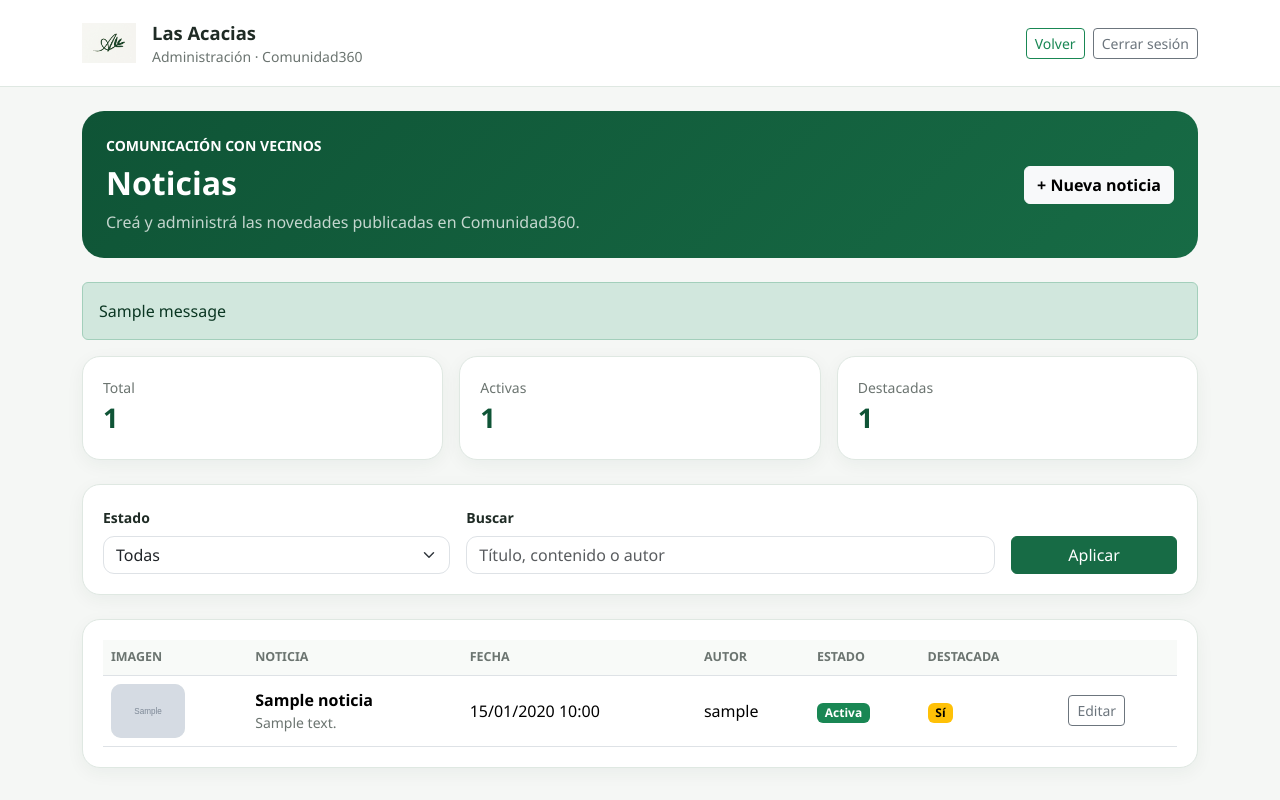
After one commit to rodrigocesantiago-arg/LasAcaciasHudson, a Django app: page /administracion/noticias/ in a window 1280 px wide. The commit adds this page. Run offline with Django 5.2, Linux system fonts and the light colour scheme; a user stored in the database is signed in; tables that the repository leaves empty hold one stand-in row (values such as "Sample post"); grey boxes marked "Sample" are stand-in pictures; one stand-in notice (Sample message) is shown.

Commit message:
Agregar gestion de noticias en administracion

```diff
--- /dev/null
+++ b/backend/core/administracion_noticias_views.py
@@ -0,0 +1,143 @@
+from django.contrib import messages
+from django.db.models import Q
+from django.shortcuts import get_object_or_404, redirect, render
+
+from .administracion_views import superuser_required
+from .models import Noticia
+
+
+def _datos_post(request):
+    return {
+        "titulo": request.POST.get("titulo", "").strip(),
+        "contenido": request.POST.get("contenido", "").strip(),
+        "activa": request.POST.get("activa") == "on",
+        "destacada": request.POST.get("destacada") == "on",
+    }
+
+
+@superuser_required
+def administracion_noticias(request):
+    estado = request.GET.get("estado", "").strip()
+    q = request.GET.get("q", "").strip()
+
+    noticias = Noticia.objects.select_related("autor").all()
+
+    if estado == "activas":
+        noticias = noticias.filter(activa=True)
+    elif estado == "inactivas":
+        noticias = noticias.filter(activa=False)
+    elif estado == "destacadas":
+        noticias = noticias.filter(destacada=True)
+    else:
+        estado = ""
+
+    if q:
+        noticias = noticias.filter(
+            Q(titulo__icontains=q)
+            | Q(contenido__icontains=q)
+            | Q(autor__username__icontains=q)
+        )
+
+    noticias = noticias.order_by("-fecha_publicacion")
+
+    return render(
+        request,
+        "core/administracion_noticias.html",
+        {
+            "noticias": noticias,
+            "filtros": {"estado": estado, "q": q},
+            "total": noticias.count(),
+            "activas": noticias.filter(activa=True).count(),
+            "destacadas": noticias.filter(destacada=True).count(),
+        },
+    )
+
+
+@superuser_required
+def administracion_noticia_nueva(request):
+    if request.method == "POST":
+        datos = _datos_post(request)
+
+        if not datos["titulo"] or not datos["contenido"]:
+            messages.error(request, "El título y el contenido son obligatorios.")
+            return render(
+                request,
+                "core/administracion_noticia_form.html",
+                {"modo": "nueva", "datos": datos},
+            )
+
+        noticia = Noticia.objects.create(
+            titulo=datos["titulo"],
+            contenido=datos["contenido"],
+            imagen=request.FILES.get("imagen"),
+            destacada=datos["destacada"],
+            activa=datos["activa"],
+            autor=request.user,
+        )
+        messages.success(request, "Noticia creada correctamente.")
+        return redirect("administracion_noticia_editar", noticia_id=noticia.id)
+
+    return render(
+        request,
+        "core/administracion_noticia_form.html",
+        {"modo": "nueva", "datos": {"activa": True, "destacada": False}},
+    )
+
+
+@superuser_required
+def administracion_noticia_editar(request, noticia_id):
+    noticia = get_object_or_404(Noticia, pk=noticia_id)
+
+    if request.method == "POST":
+        datos = _datos_post(request)
+
+        if not datos["titulo"] or not datos["contenido"]:
+            messages.error(request, "El título y el contenido son obligatorios.")
+            return render(
+                request,
+                "core/administracion_noticia_form.html",
+                {"modo": "editar", "noticia": noticia, "datos": datos},
+            )
+
+        noticia.titulo = datos["titulo"]
+        noticia.contenido = datos["contenido"]
+        noticia.activa = datos["activa"]
+        noticia.destacada = datos["destacada"]
+
+        if request.FILES.get("imagen"):
+            noticia.imagen = request.FILES["imagen"]
+
+        if request.POST.get("eliminar_imagen") == "on":
+            noticia.imagen = None
+
+        noticia.save()
+        messages.success(request, "Noticia actualizada correctamente.")
+        return redirect("administracion_noticia_editar", noticia_id=noticia.id)
+
+    return render(
+        request,
+        "core/administracion_noticia_form.html",
+        {
+            "modo": "editar",
+            "noticia": noticia,
+            "datos": {
+                "titulo": noticia.titulo,
+                "contenido": noticia.contenido,
+                "activa": noticia.activa,
+                "destacada": noticia.destacada,
+            },
+        },
+    )
+
+
+@superuser_required
+def administracion_noticia_eliminar(request, noticia_id):
+    noticia = get_object_or_404(Noticia, pk=noticia_id)
+
+    if request.method == "POST":
+        titulo = noticia.titulo
+        noticia.delete()
+        messages.success(request, f'La noticia "{titulo}" fue eliminada.')
+        return redirect("administracion_noticias")
+
+    return redirect("administracion_noticia_editar", noticia_id=noticia.id)
--- a/backend/core/templates/core/administracion_dashboard.html
+++ b/backend/core/templates/core/administracion_dashboard.html
@@ -40,7 +40,7 @@ body{background:var(--bg);color:var(--tx);font-family:"Segoe UI",Arial,sans-seri
 <div class="col-md-6 col-xl-3"><a class="action" href="{% url 'administracion_reclamos' %}"><div class="icon">📝</div><div class="at">Reclamos</div><div class="muted small mt-1">Seguimiento y respuestas.</div></a></div>
 <div class="col-md-6 col-xl-3"><a class="action" href="{% url 'administracion_sum_historial' %}"><div class="icon">📅</div><div class="at">SUM</div><div class="muted small mt-1">Histórico, filtros y seguimiento de reservas.</div></a></div>
 <div class="col-md-6 col-xl-3"><a class="action" href="{% url 'administracion_encomiendas' %}"><div class="icon">📦</div><div class="at">Encomiendas</div><div class="muted small mt-1">Recepción y entregas.</div></a></div>
-<div class="col-md-6 col-xl-3"><a class="action" href="/admin/core/noticia/"><div class="icon">📰</div><div class="at">Noticias</div><div class="muted small mt-1">Publicaciones para vecinos.</div></a></div>
+<div class="col-md-6 col-xl-3"><a class="action" href="{% url 'administracion_noticias' %}"><div class="icon">📰</div><div class="at">Noticias</div><div class="muted small mt-1">Publicaciones para vecinos.</div></a></div>
 <div class="col-md-6 col-xl-3"><a class="action" href="/admin/core/documento/"><div class="icon">📄</div><div class="at">Documentos</div><div class="muted small mt-1">Archivos y reglamentos.</div></a></div>
 <div class="col-md-6 col-xl-3"><a class="action" href="/admin/core/contactoutil/"><div class="icon">☎️</div><div class="at">Contactos útiles</div><div class="muted small mt-1">Teléfonos y servicios.</div></a></div>
 </div>
--- /dev/null
+++ b/backend/core/templates/core/administracion_noticias.html
@@ -0,0 +1,68 @@
+{% load static %}
+<!DOCTYPE html>
+<html lang="es">
+<head>
+<meta charset="UTF-8">
+<meta name="viewport" content="width=device-width, initial-scale=1">
+<title>Noticias | Administración | Las Acacias</title>
+<link href="https://cdn.jsdelivr.net/npm/bootstrap@5.3.3/dist/css/bootstrap.min.css" rel="stylesheet">
+<style>
+:root{--g:#176b45;--gd:#0f5436;--line:#dfe8e2;--muted:#6b7470;--bg:#f5f7f5}
+body{background:var(--bg);font-family:"Segoe UI",Arial,sans-serif;color:#1f2b25}
+.top{background:#fff;border-bottom:1px solid var(--line)}
+.logo{width:54px;height:54px;object-fit:contain}.brand{font-weight:750;font-size:1.15rem}.muted{color:var(--muted)}
+.hero{background:linear-gradient(135deg,var(--gd),var(--g));border-radius:22px;color:#fff;padding:24px}
+.panel{background:#fff;border:1px solid var(--line);border-radius:18px;padding:20px;box-shadow:0 5px 18px rgba(21,62,43,.05)}
+.metric{font-size:1.7rem;font-weight:800;color:var(--gd)}.btn-g{background:var(--g);border-color:var(--g);color:#fff}
+.form-control,.form-select{border-radius:11px}.thumb{width:74px;height:54px;object-fit:cover;border-radius:10px;background:#edf2ee}
+.table{min-width:900px}.table td{vertical-align:middle}.table th{font-size:.78rem;text-transform:uppercase;color:var(--muted);background:#f8faf8}
+</style>
+</head>
+<body>
+<header class="top"><div class="container py-3 d-flex justify-content-between align-items-center gap-3">
+<div class="d-flex align-items-center gap-3"><img src="{% static 'core/img/las_acacias_logo.png' %}" class="logo" alt="Las Acacias"><div><div class="brand">Las Acacias</div><div class="muted small">Administración · Comunidad360</div></div></div>
+<div class="d-flex gap-2"><a href="{% url 'administracion_dashboard' %}" class="btn btn-sm btn-outline-success">Volver</a><a href="{% url 'logout' %}" class="btn btn-sm btn-outline-secondary">Cerrar sesión</a></div>
+</div></header>
+
+<main class="container py-4">
+<section class="hero mb-4 d-flex justify-content-between align-items-center gap-3 flex-wrap">
+<div><div class="small text-uppercase fw-semibold mb-2">Comunicación con vecinos</div><h1 class="h2 fw-bold mb-2">Noticias</h1><p class="mb-0 opacity-75">Creá y administrá las novedades publicadas en Comunidad360.</p></div>
+<a href="{% url 'administracion_noticia_nueva' %}" class="btn btn-light fw-semibold">+ Nueva noticia</a>
+</section>
+
+{% if messages %}{% for message in messages %}<div class="alert alert-{{ message.tags|default:'success' }}">{{ message }}</div>{% endfor %}{% endif %}
+
+<div class="row g-3 mb-4">
+<div class="col-4"><div class="panel"><div class="muted small">Total</div><div class="metric">{{ total }}</div></div></div>
+<div class="col-4"><div class="panel"><div class="muted small">Activas</div><div class="metric">{{ activas }}</div></div></div>
+<div class="col-4"><div class="panel"><div class="muted small">Destacadas</div><div class="metric">{{ destacadas }}</div></div></div>
+</div>
+
+<section class="panel mb-4"><form method="get" class="row g-3">
+<div class="col-md-4"><label class="form-label small fw-semibold">Estado</label><select name="estado" class="form-select">
+<option value="">Todas</option>
+<option value="activas" {% if filtros.estado == "activas" %}selected{% endif %}>Activas</option>
+<option value="inactivas" {% if filtros.estado == "inactivas" %}selected{% endif %}>Inactivas</option>
+<option value="destacadas" {% if filtros.estado == "destacadas" %}selected{% endif %}>Destacadas</option>
+</select></div>
+<div class="col-md-6"><label class="form-label small fw-semibold">Buscar</label><input name="q" value="{{ filtros.q }}" class="form-control" placeholder="Título, contenido o autor"></div>
+<div class="col-md-2 d-grid align-items-end"><button class="btn btn-g">Aplicar</button></div>
+</form></section>
+
+<section class="panel"><div class="table-responsive"><table class="table mb-0">
+<thead><tr><th>Imagen</th><th>Noticia</th><th>Fecha</th><th>Autor</th><th>Estado</th><th>Destacada</th><th></th></tr></thead>
+<tbody>
+{% for n in noticias %}
+<tr>
+<td>{% if n.imagen %}<img src="{{ n.imagen.url }}" class="thumb" alt="">{% else %}<div class="thumb d-flex align-items-center justify-content-center muted small">Sin foto</div>{% endif %}</td>
+<td><div class="fw-semibold">{{ n.titulo }}</div><div class="muted small">{{ n.contenido|truncatechars:90 }}</div></td>
+<td>{{ n.fecha_publicacion|date:"d/m/Y H:i" }}</td>
+<td>{% if n.autor %}{{ n.autor.username }}{% else %}—{% endif %}</td>
+<td>{% if n.activa %}<span class="badge text-bg-success">Activa</span>{% else %}<span class="badge text-bg-secondary">Inactiva</span>{% endif %}</td>
+<td>{% if n.destacada %}<span class="badge text-bg-warning">Sí</span>{% else %}—{% endif %}</td>
+<td><a href="{% url 'administracion_noticia_editar' n.id %}" class="btn btn-sm btn-outline-secondary">Editar</a></td>
+</tr>
+{% empty %}<tr><td colspan="7" class="text-center py-5 muted">No hay noticias que coincidan con los filtros.</td></tr>{% endfor %}
+</tbody></table></div></section>
+</main>
+</body></html>
--- a/backend/core/urls.py
+++ b/backend/core/urls.py
@@ -8,6 +8,7 @@ from . import administracion_reclamos_views
 from . import administracion_solicitudes_familiares_views
 from . import administracion_lotes_views
 from . import administracion_encomiendas_views
+from . import administracion_noticias_views
 
 
 urlpatterns = [
@@ -309,4 +310,25 @@ urlpatterns = [
         name="administracion_encomienda_detalle",
     ),
 
+    path(
+        "administracion/noticias/",
+        administracion_noticias_views.administracion_noticias,
+        name="administracion_noticias",
+    ),
+    path(
+        "administracion/noticias/nueva/",
+        administracion_noticias_views.administracion_noticia_nueva,
+        name="administracion_noticia_nueva",
+    ),
+    path(
+        "administracion/noticias/<int:noticia_id>/editar/",
+        administracion_noticias_views.administracion_noticia_editar,
+        name="administracion_noticia_editar",
+    ),
+    path(
+        "administracion/noticias/<int:noticia_id>/eliminar/",
+        administracion_noticias_views.administracion_noticia_eliminar,
+        name="administracion_noticia_eliminar",
+    ),
+
 ]
```
Also changed, not shown: backend/core/templates/core/administracion_noticia_form.html (added, +61 -0 lines).
